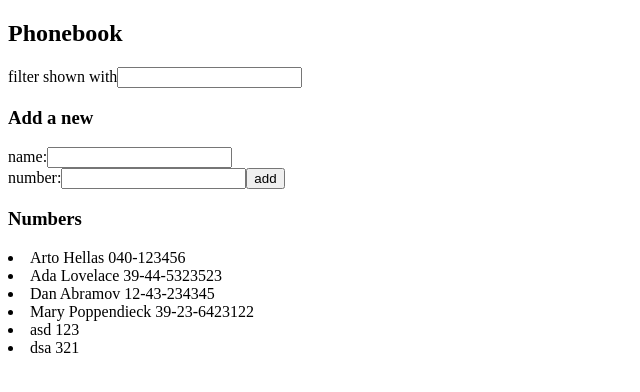
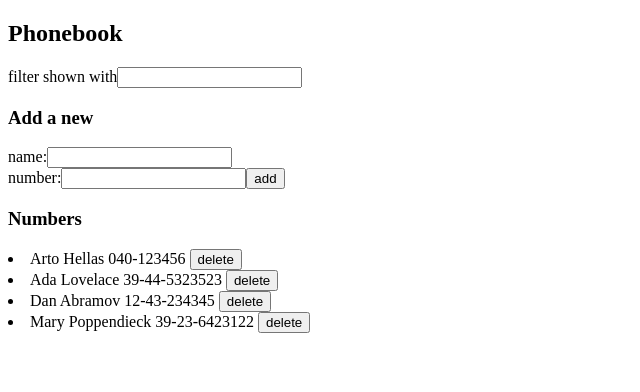
Before and after one commit to saarioka/FullStackOpen, a React (Create React App) app in the folder osa2/puhelinluettelo/: page / in a window 1280 px wide. Shown: the top 392 px of the page, without its empty margins (0-640 px from the left). Built offline with nearby package versions, Linux system fonts and the light colour scheme; data requests are answered from the project's data file.

Commit message:
puhelinluettelo step9

```diff
--- a/osa2/puhelinluettelo/db.json
+++ b/osa2/puhelinluettelo/db.json
@@ -1,5 +1,5 @@
 {
-  "persons": [
+  "persons":[
     {
       "name": "Arto Hellas",
       "number": "040-123456",
@@ -19,16 +19,6 @@
       "name": "Mary Poppendieck",
       "number": "39-23-6423122",
       "id": 4
-    },
-    {
-      "name": "asd",
-      "number": "123",
-      "id": 5
-    },
-    {
-      "name": "dsa",
-      "number": "321",
-      "id": 6
     }
   ]
 }
--- a/osa2/puhelinluettelo/src/App.js
+++ b/osa2/puhelinluettelo/src/App.js
@@ -14,7 +14,6 @@ const Filter = (props) => {
 }
 
 const PersonForm = (props) => {
-
   return(
     <form onSubmit={props.onSubmit}>
         <div>
@@ -36,22 +35,23 @@ const PersonForm = (props) => {
   )
 }
 
-const Persons = ({filter, persons}) => {
-
+const Persons = ({filter, persons, remove}) => {
   const personsToShow = filter === ''
     ? persons
     : persons.filter(person => person.name.toLowerCase()
              .includes(filter.toLowerCase()))
 
   return(
-    personsToShow.map(person => <li key={person.name}>{person.name} {person.number}</li>)
+    personsToShow.map(person =>
+    <li key={person.name}>
+      {person.name} {person.number} <button onClick={() => remove(person)}>delete</button>
+    </li>
+    )
   )
 }
 
 const App = () => {
-
   const [ persons, setPersons] = useState([])
-
   const [ newFilter, setNewFilter ] = useState('')
   const [ newName, setNewName ] = useState('')
   const [ newNumber, setNewNumber ] = useState('')
@@ -101,8 +101,18 @@ const App = () => {
         setNewNumber('')
       })
     }
+  }
 
+  const removeContact = (personObject) => {
+    if(window.confirm(`Delete ${personObject.name}?`)){
+      personService
+      .remove(personObject)
+      .then(() => {
+        setPersons(persons.filter(p => p.id !== personObject.id))
+      })
+    }
   }
+
 
   return (
     <div>
@@ -121,7 +131,7 @@ const App = () => {
 
       <h3>Numbers</h3>
 
-      <Persons filter={newFilter} persons={persons} />
+      <Persons filter={newFilter} persons={persons} remove={removeContact}/>
     </div>
   )
 
--- a/osa2/puhelinluettelo/src/services/persons.js
+++ b/osa2/puhelinluettelo/src/services/persons.js
@@ -9,6 +9,10 @@ const create = newObject => {
   return axios.post(baseUrl, newObject)
 }
 
+const remove = obj => {
+  return axios.delete(`${baseUrl}/${obj.id}`)
+}
+
 const update = (id, newObject) => {
   return axios.put(`${baseUrl}/${id}`, newObject)
 }
@@ -16,5 +20,6 @@ const update = (id, newObject) => {
 export default {
   getAll: getAll,
   create: create,
+  remove: remove,
   update: update
 }
```
